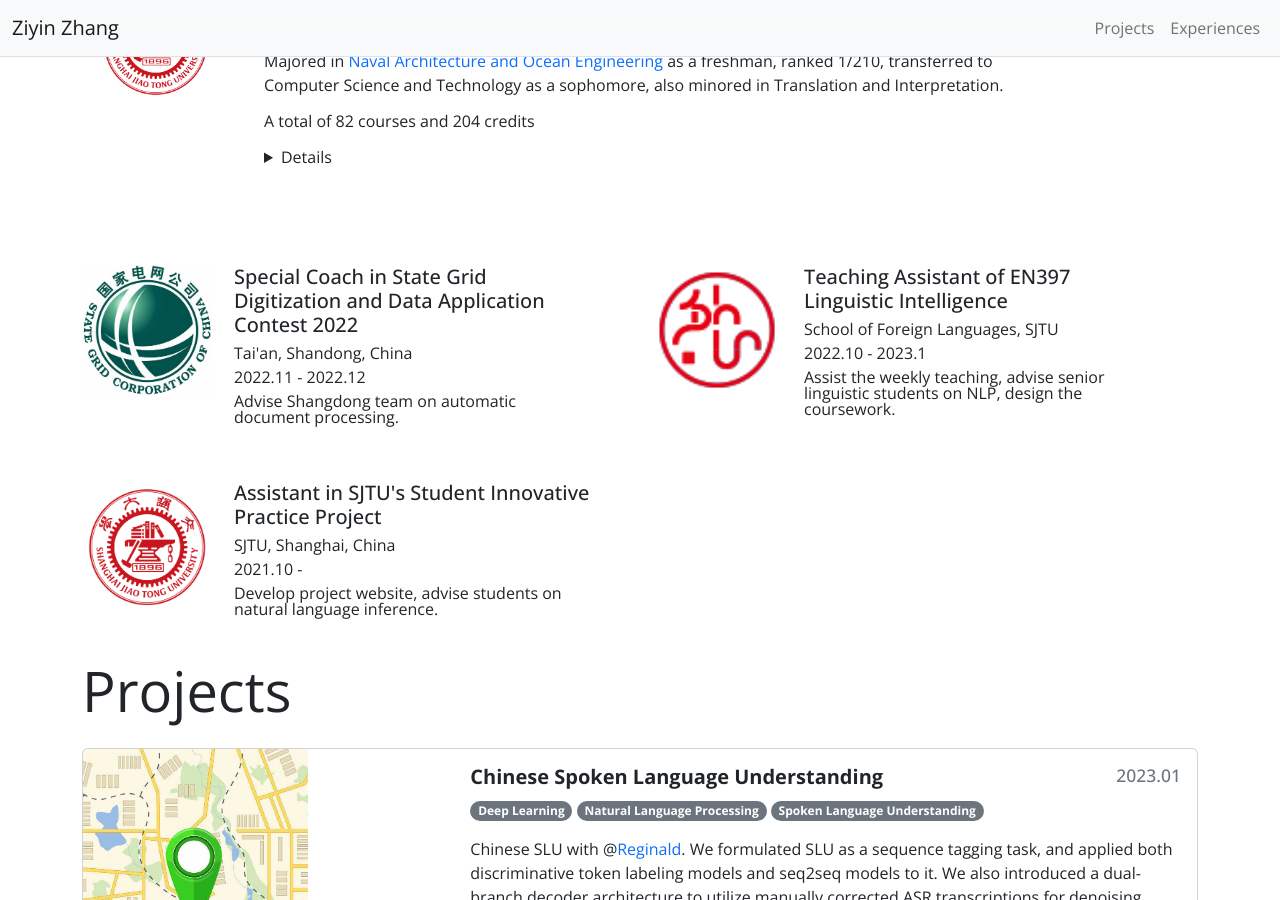
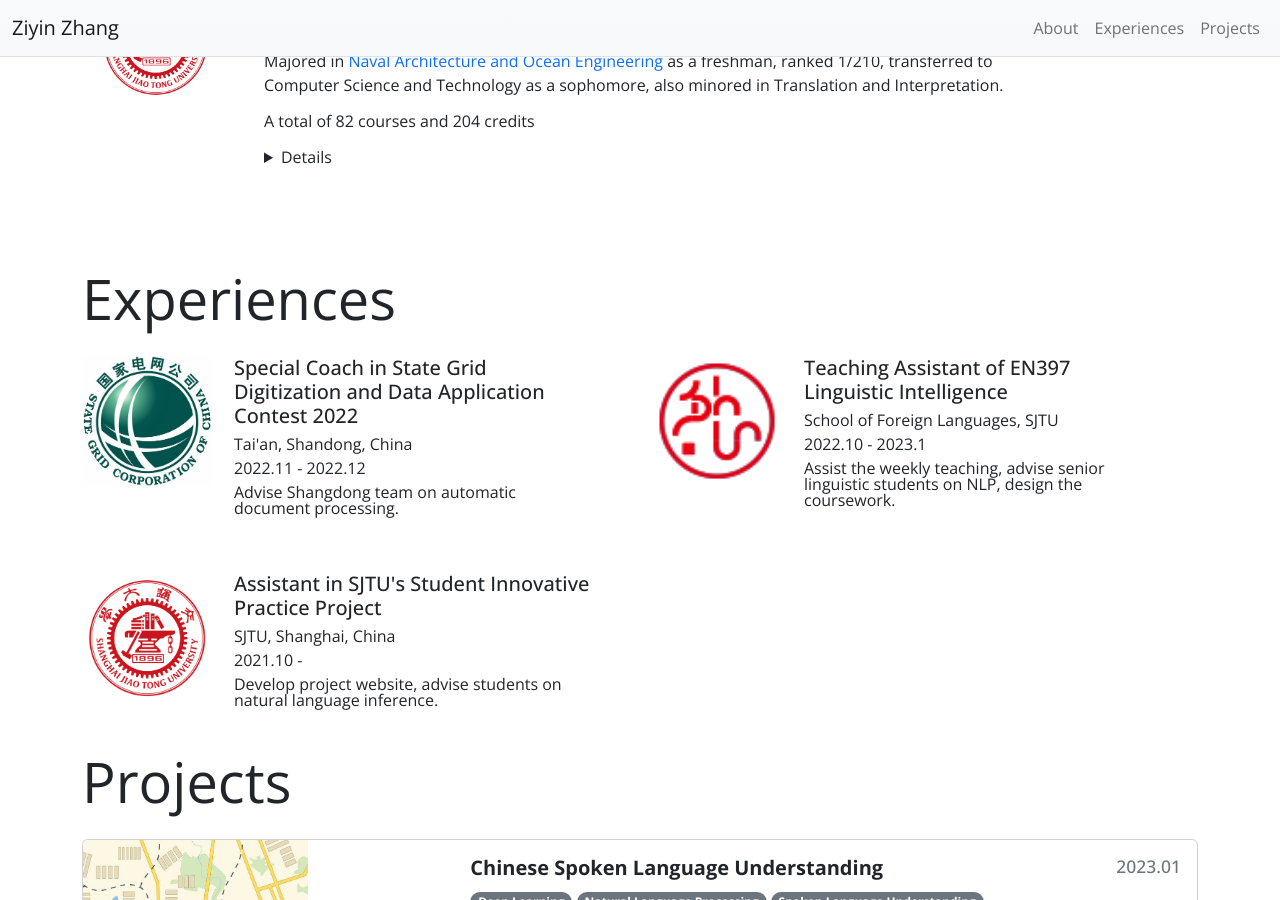
Before and after one commit to Geralt-Targaryen/Geralt-Targaryen.github.io, a Jekyll site: the page built from index.html, in a window 1280 px wide and 900 px high, scrolled down 1156 px. Built offline with Jekyll 4.4.1, drawn with Linux system fonts in a browser that asks for light colours.

Commit message:
experience on homepage

```diff
--- a/_includes/about/about.html
+++ b/_includes/about/about.html
@@ -1,4 +1,4 @@
-<div style="background-color: var(--tf-page-bg-color)" class="bg-gradient py-3">
+<div style="background-color: var(--tf-page-bg-color)" class="bg-gradient py-3" id="about">
   <div class="container">
     <div class="row">
       <div class="col-lg-4">
--- a/_includes/experience.html
+++ b/_includes/experience.html
@@ -1,5 +1,11 @@
 <div style="background-color: var(--tf-page-bg-color)" class="bg-gradient py-3" id="experiences">
   <div class="container">
+    <div class="row mb-3">
+      <div class="col-md-6">
+        <h1 class="display-4 text-start">Experiences</h1>
+      </div>
+    </div>
+
     <div class="row">
       <div class="col-sm">
         <ul class="no-bullets">
--- a/_includes/header.html
+++ b/_includes/header.html
@@ -4,9 +4,10 @@
     <div class="ms-auto">
       <ul class="navbar-nav mb-2 mb-lg-0">
         <!-- <a class="nav-link" href="{{ '/#papers' | prepend: site.baseurl }}">Papers</a> -->
+        <a class="nav-link" href="{{ '/#about' | prepend: site.baseurl }}">About</a>
+        <a class="nav-link" href="{{ '/#experiences' | prepend: site.baseurl }}">Experiences</a>
         <a class="nav-link" href="{{ '/#projects' | prepend: site.baseurl }}">Projects</a>
         <!-- <a class="nav-link" href="{{ '/about-me.html' | prepend: site.baseurl }}">About</a> -->
-        <a class="nav-link" href="{{ '/#experiences' | prepend: site.baseurl }}">Experiences</a>
         <!-- <a class="nav-link" href="{{ '/resources/Amberg_Johnson_Katherine_CV.pdf' | prepend: site.baseurl }}">CV</a> -->
       </ul>
     </div>
```
